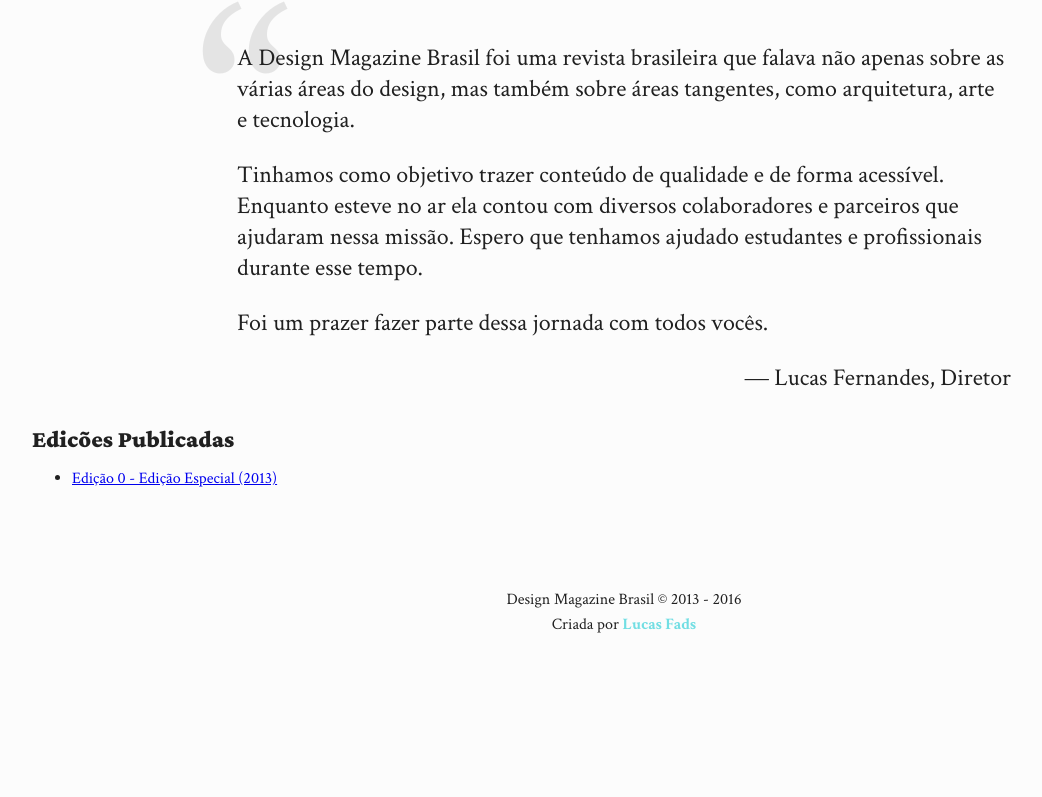
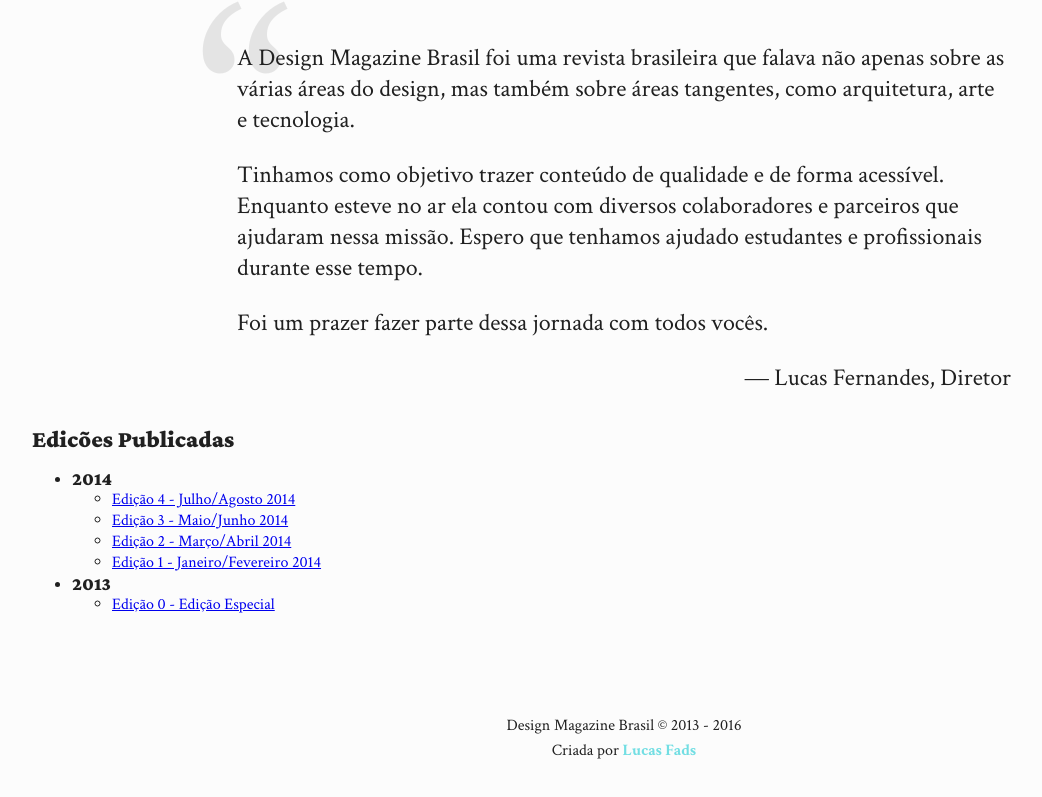
Before and after one commit to designmagazinebrasil/designmagazinebrasil.github.io, an Astro site: page / in a window 1280 px wide. Shown: the part 137-934 px from the top of the page, without its empty margins (16-1058 px from the left). Before the commit the page ends 808 px from the top, so only its background shows below. Built offline with nearby package versions, Linux system fonts and the light colour scheme; Astro itself is replaced by a stand-in of ours.

Commit message:
feat: add issue markdown files and implement issue grouping by year on homepage

```diff
--- /dev/null
+++ b/src/data/issues/01.md
@@ -0,0 +1,6 @@
+---
+number: 01
+year: 2014
+title: "Janeiro/Fevereiro 2014"
+---
+Aloha
--- /dev/null
+++ b/src/data/issues/02.md
@@ -0,0 +1,6 @@
+---
+number: 02
+year: 2014
+title: "Março/Abril 2014"
+---
+Aloha
--- /dev/null
+++ b/src/data/issues/03.md
@@ -0,0 +1,6 @@
+---
+number: 03
+year: 2014
+title: "Maio/Junho 2014"
+---
+Aloha
--- /dev/null
+++ b/src/data/issues/04.md
@@ -0,0 +1,6 @@
+---
+number: 04
+year: 2014
+title: "Julho/Agosto 2014"
+---
+Aloha
--- a/src/pages/index.astro
+++ b/src/pages/index.astro
@@ -1,6 +1,7 @@
 ---
 import Layout from '../layouts/Layout.astro';
-import { getCollection } from "astro:content";
+import { getCollection, type CollectionEntry } from "astro:content";
+
 
 const allIssues = await getCollection("issues")
 	.then((issues) => issues.sort((a, b) => {
@@ -10,6 +11,15 @@
 		console.error(err);
 		return [];
 	});
+
+const issuesByYear = allIssues.reduce<Record<string, CollectionEntry<'issues'>[]>>((acc, issue) => {
+	const year = issue.data.year;
+	if (!acc[year]) {
+		acc[year] = [];
+	}
+	acc[year].push(issue);
+	return acc;
+}, {});
 
 ---
 
@@ -33,11 +43,18 @@
 		<div class="container">
 			<h2>Edicões Publicadas</h2>
 			<ul>
-				{allIssues.map((issue) => (
+				{Object.keys(issuesByYear).sort((a, b) => Number(b) - Number(a)).map((year) => (
 					<li>
-						<a href={`/issues/${issue.data.number}`}>
-							Edição {issue.data.number} - {issue.data.title} ({issue.data.year})
-						</a>
+						<h3>{year}</h3>
+						<ul>
+							{issuesByYear[year].map((issue) => (
+								<li>
+									<a href={`/issues/${issue.data.number}/`}>
+										Edição {issue.data.number} - {issue.data.title}
+									</a>
+								</li>
+							))}
+						</ul>
 					</li>
 				))}
 			</ul>
```
